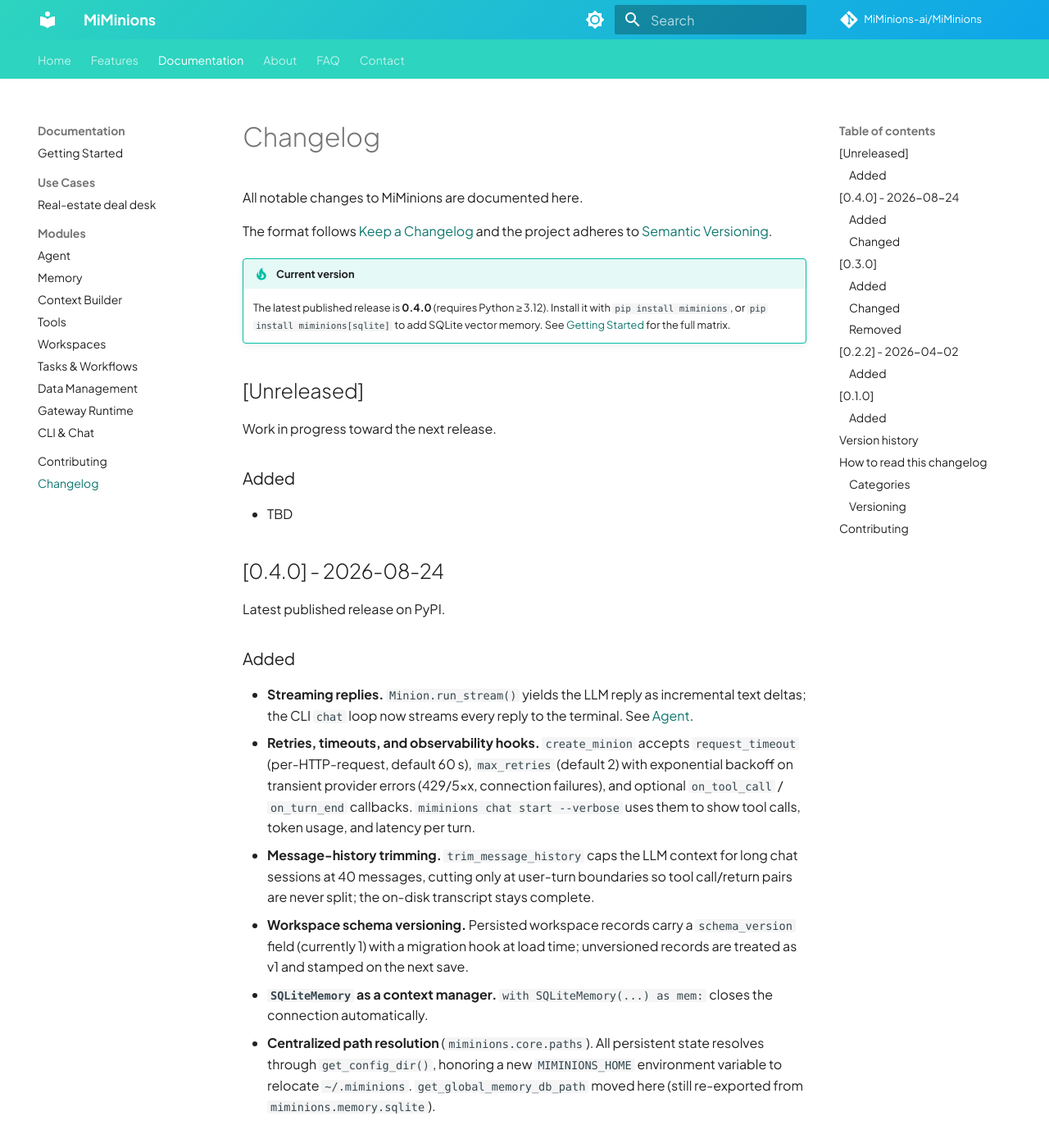
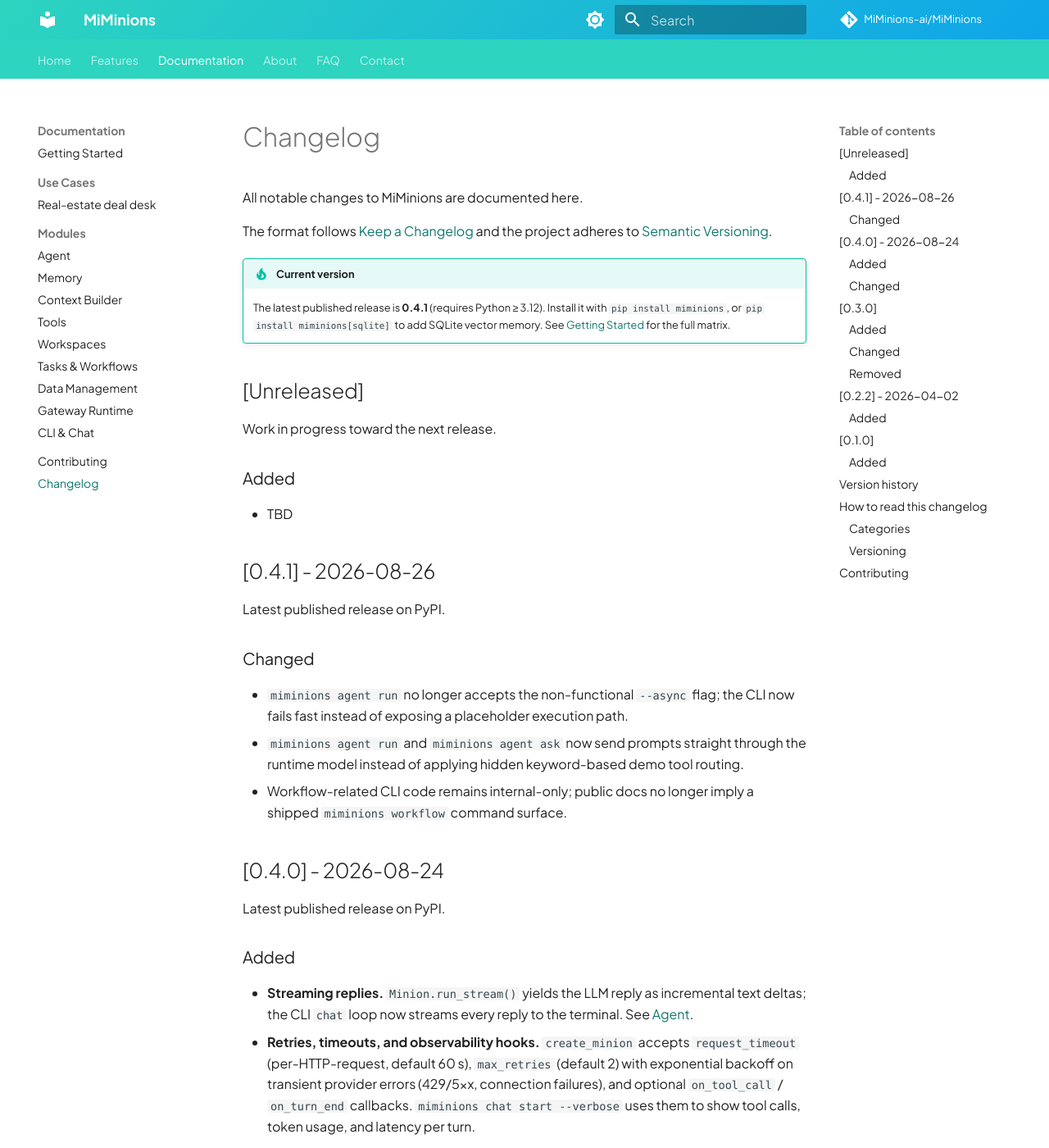
Before and after one commit to MiMinions-ai/MiMinions, an MkDocs documentation site: the page built from docs/changelog.md, in a window 1280 px wide and 1400 px high. Shown: the whole window at 82% size. Built offline with MkDocs 1.6.1 and Material for MkDocs 9.7.7, drawn with Linux system fonts in a browser that asks for light colours; comment, search, counter and statistics services are not loaded; some of the changed text lies outside the part shown.

Commit message:
Bump version to 0.4.1 and update changelog; remove no-op `--async` flag, bypass workflow subcommend and agent run tool fallback from CLI commands.

```diff
--- a/docs/changelog.md
+++ b/docs/changelog.md
@@ -7,7 +7,7 @@
 The format follows [Keep a Changelog](https://keepachangelog.com/en/1.0.0/) and the project adheres to [Semantic Versioning](https://semver.org/).
 
 !!! tip "Current version"
-    The latest published release is **0.4.0** (requires Python &ge; 3.12). Install it with `pip install miminions`, or `pip install miminions[sqlite]` to add SQLite vector memory. See [Getting Started](getting-started.md) for the full matrix.
+    The latest published release is **0.4.1** (requires Python &ge; 3.12). Install it with `pip install miminions`, or `pip install miminions[sqlite]` to add SQLite vector memory. See [Getting Started](getting-started.md) for the full matrix.
 
 ## [Unreleased]
 
@@ -16,6 +16,16 @@
 ### Added
 
 - TBD
+
+## [0.4.1] - 2026-08-26
+
+Latest published release on PyPI.
+
+### Changed
+
+- `miminions agent run` no longer accepts the non-functional `--async` flag; the CLI now fails fast instead of exposing a placeholder execution path.
+- `miminions agent run` and `miminions agent ask` now send prompts straight through the runtime model instead of applying hidden keyword-based demo tool routing.
+- Workflow-related CLI code remains internal-only; public docs no longer imply a shipped `miminions workflow` command surface.
 
 ## [0.4.0] - 2026-08-24
 
@@ -94,7 +104,8 @@
 | Version | Notes |
 | ------- | ----- |
 | **Unreleased** | TBD |
-| **0.4.0** | Current published release &mdash; streaming replies, retries + timeouts + hooks, history trimming, workspace schema versioning, `MIMINIONS_HOME`, atomic JSON persistence |
+| **0.4.1** | Current published release &mdash; removes the no-op `agent run --async` flag and hidden keyword-based CLI prompt bypass |
+| **0.4.0** | Previous release &mdash; streaming replies, retries + timeouts + hooks, history trimming, workspace schema versioning, `MIMINIONS_HOME`, atomic JSON persistence |
 | **0.3.0** | CLI, three-tier memory + distiller, workspaces, context builder, MCP loading, gateway building blocks; `fastembed` embeddings |
 | **0.2.2** | Agent, vector memory, tools, local data |
 | **0.1.0** | Initial release with core functionality |
--- a/pyproject.toml
+++ b/pyproject.toml
@@ -4,7 +4,7 @@
 
 [project]
 name = "miminions"
-version = "0.4.0"
+version = "0.4.1"
 description = "An agentic framework with pydantic_ai, MCP server support and vector memory"
 readme = "README.md"
 requires-python = ">=3.12"
```
Also changed, not shown: CHANGELOG.md (+13 -2 lines), README.md (+0 -3 lines), STRUCTURE.md (+4 -3 lines), docs/getting-started.md (+0 -4 lines), docs/modules/cli.md (+2 -9 lines), docs/modules/tasks.md (+3 -3 lines), src/miminions/cli/README.md (+0 -4 lines), 3 other files.
